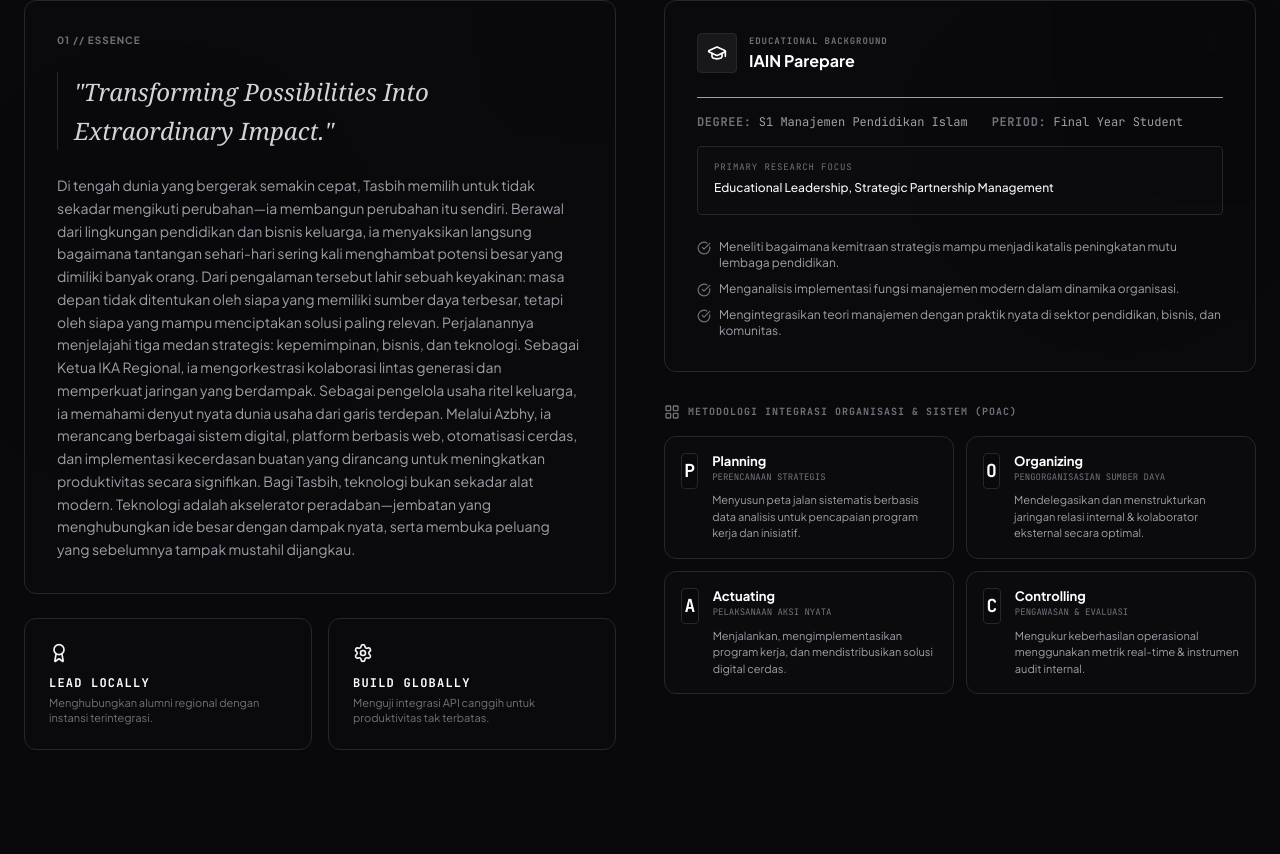
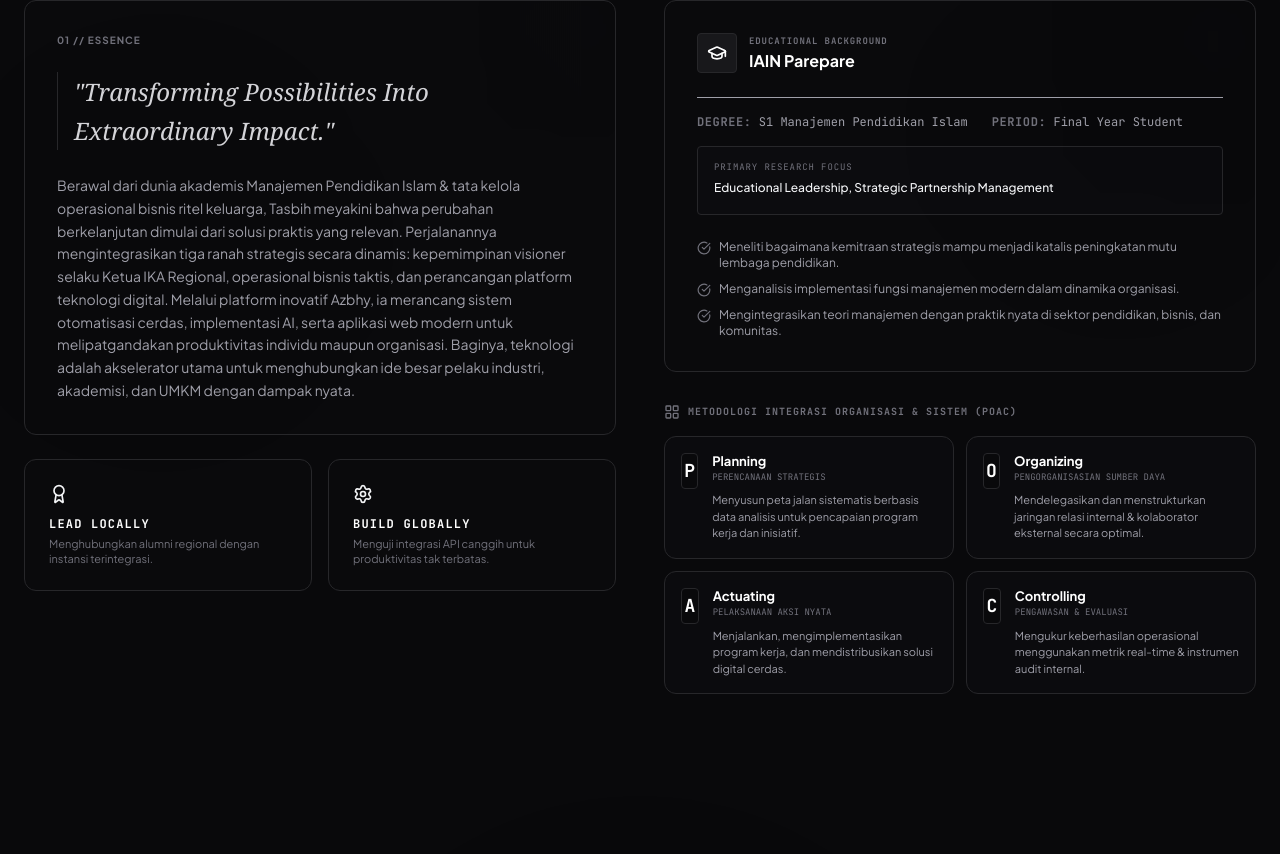
Before and after one commit to Azbhy24/tasbih-dev, a React (Vite) app: page / in a window 1280 px wide. Shown: the part 1106-1960 px from the top of the page. Built offline with nearby package versions, Linux system fonts and the light colour scheme.

Commit message:
feat: update extended bio in portfolio data
Refine the professional biography to better reflect academic background and core focus.

```diff
--- a/src/components/Contact.tsx
+++ b/src/components/Contact.tsx
@@ -11,7 +11,7 @@ export default function Contact() {
   const [submitSuccess, setSubmitSuccess] = useState(false);
 
   const handleCopyEmail = () => {
-    navigator.clipboard.writeText("advanicplus173@gmail.com");
+    navigator.clipboard.writeText("azbhy24@gmail.com");
     setCopied(true);
     setTimeout(() => setCopied(false), 2000);
   };
@@ -77,7 +77,7 @@ export default function Contact() {
                 </div>
                 <div>
                   <span className="block text-[9px] font-mono text-zinc-550 uppercase leading-none tracking-wider">EMAIL UTAMA</span>
-                  <span className="block text-white font-bold text-sm sm:text-base mt-2">advanicplus173@gmail.com</span>
+                  <span className="block text-white font-bold text-sm sm:text-base mt-2">azbhy24@gmail.com</span>
                 </div>
               </div>
 
--- a/src/data/portfolio.json
+++ b/src/data/portfolio.json
@@ -10,7 +10,7 @@
     ],
     "tagline": "Transforming Possibilities Into Extraordinary Impact.",
     "professionalBio": "Tasbih adalah sosok penggerak perubahan yang memadukan kepemimpinan, kewirausahaan, dan teknologi menjadi kekuatan nyata. Berbekal pengalaman di dunia organisasi, bisnis ritel, dan pengembangan solusi digital, ia berfokus menciptakan inovasi yang tidak hanya canggih, tetapi juga mampu mengubah cara orang belajar, bekerja, dan berkembang di era digital.",
-    "extendedBio": "Di tengah dunia yang bergerak semakin cepat, Tasbih memilih untuk tidak sekadar mengikuti perubahan—ia membangun perubahan itu sendiri.\n\nBerawal dari lingkungan pendidikan dan bisnis keluarga, ia menyaksikan langsung bagaimana tantangan sehari-hari sering kali menghambat potensi besar yang dimiliki banyak orang. Dari pengalaman tersebut lahir sebuah keyakinan: masa depan tidak ditentukan oleh siapa yang memiliki sumber daya terbesar, tetapi oleh siapa yang mampu menciptakan solusi paling relevan.\n\nPerjalanannya menjelajahi tiga medan strategis: kepemimpinan, bisnis, dan teknologi. Sebagai Ketua IKA Regional, ia mengorkestrasi kolaborasi lintas generasi dan memperkuat jaringan yang berdampak. Sebagai pengelola usaha ritel keluarga, ia memahami denyut nyata dunia usaha dari garis terdepan. Melalui Azbhy, ia merancang berbagai sistem digital, platform berbasis web, otomatisasi cerdas, dan implementasi kecerdasan buatan yang dirancang untuk meningkatkan produktivitas secara signifikan.\n\nBagi Tasbih, teknologi bukan sekadar alat modern. Teknologi adalah akselerator peradaban—jembatan yang menghubungkan ide besar dengan dampak nyata, serta membuka peluang yang sebelumnya tampak mustahil dijangkau."
+    "extendedBio": "Berawal dari dunia akademis Manajemen Pendidikan Islam & tata kelola operasional bisnis ritel keluarga, Tasbih meyakini bahwa perubahan berkelanjutan dimulai dari solusi praktis yang relevan. Perjalanannya mengintegrasikan tiga ranah strategis secara dinamis: kepemimpinan visioner selaku Ketua IKA Regional, operasional bisnis taktis, dan perancangan platform teknologi digital.\n\nMelalui platform inovatif Azbhy, ia merancang sistem otomatisasi cerdas, implementasi AI, serta aplikasi web modern untuk melipatgandakan produktivitas individu maupun organisasi. Baginya, teknologi adalah akselerator utama untuk menghubungkan ide besar pelaku industri, akademisi, dan UMKM dengan dampak nyata."
   },
   "stats": [
     {
```
